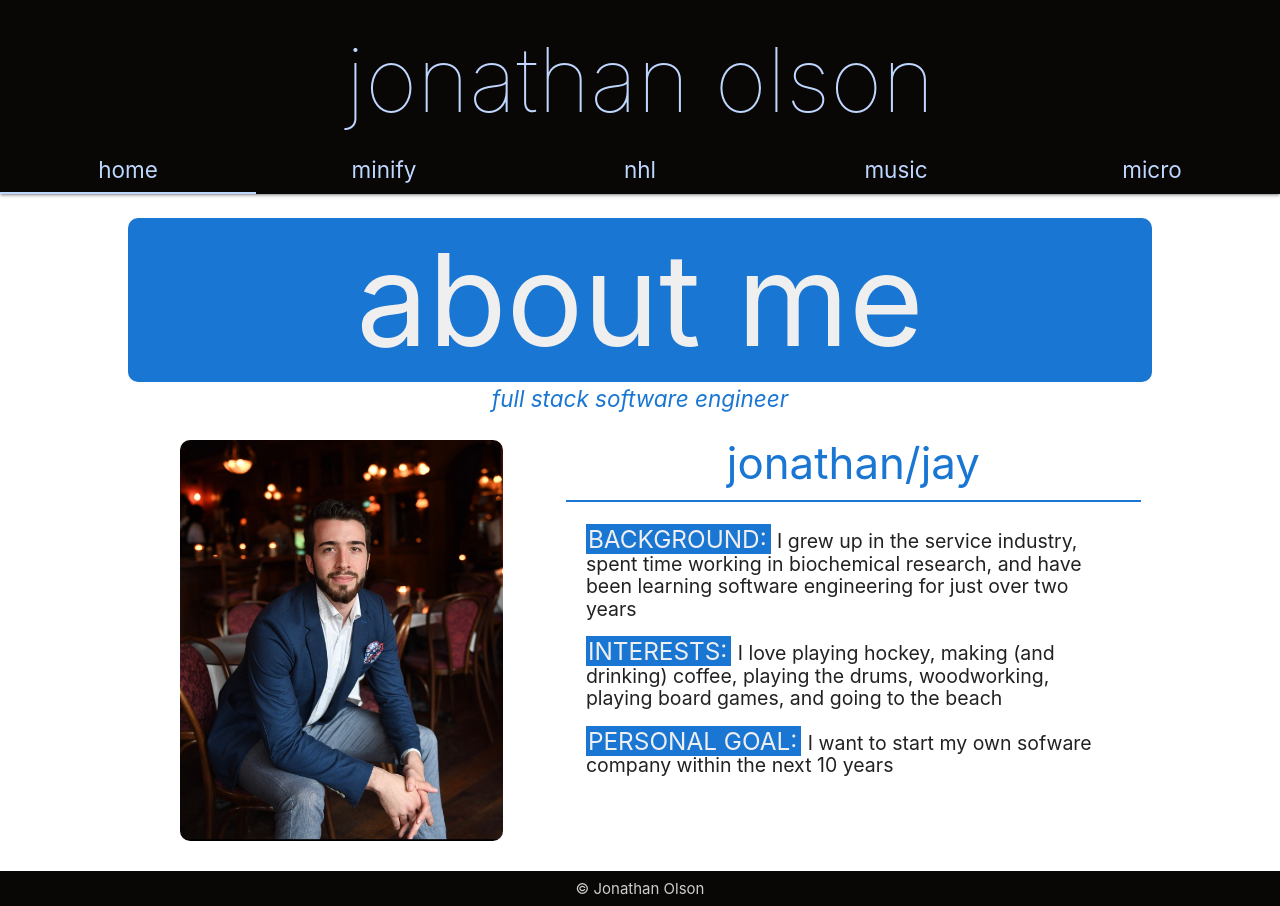
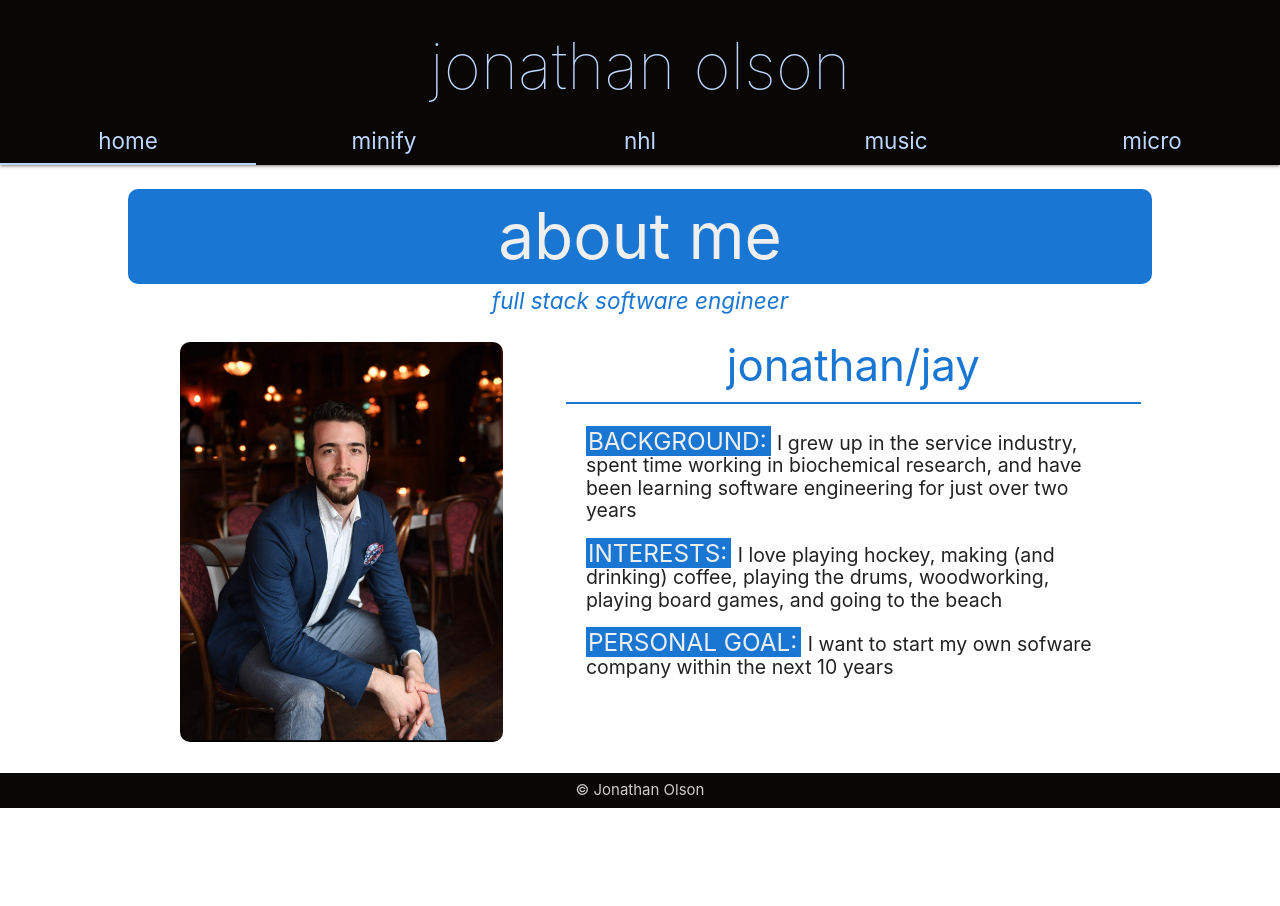
Before and after one commit to MyNameIsJonathan/PortfolioWebsite, a React (Create React App) app in the folder portfolio_app/: page / in a window 1280 px wide. After the commit the page ends 808 px from the top, so only its background shows below. Built offline with nearby package versions, Linux system fonts and the light colour scheme.

Commit message:
CSS Update To Fix Typo in Previous Commit

```diff
--- a/portfolio_app/src/App.css
+++ b/portfolio_app/src/App.css
@@ -233,13 +233,15 @@ h3.information {
   .tab-information {
     margin-top: 2vh;
   }
+}
 
+@media only screen and (min-width: 993px) {
   .tab-head {
     font-size: 5vw;
   }
 
   .navbar-name {
-    font-size: 5wv;
+    font-size: 5vw;
   }
 }
 
```
